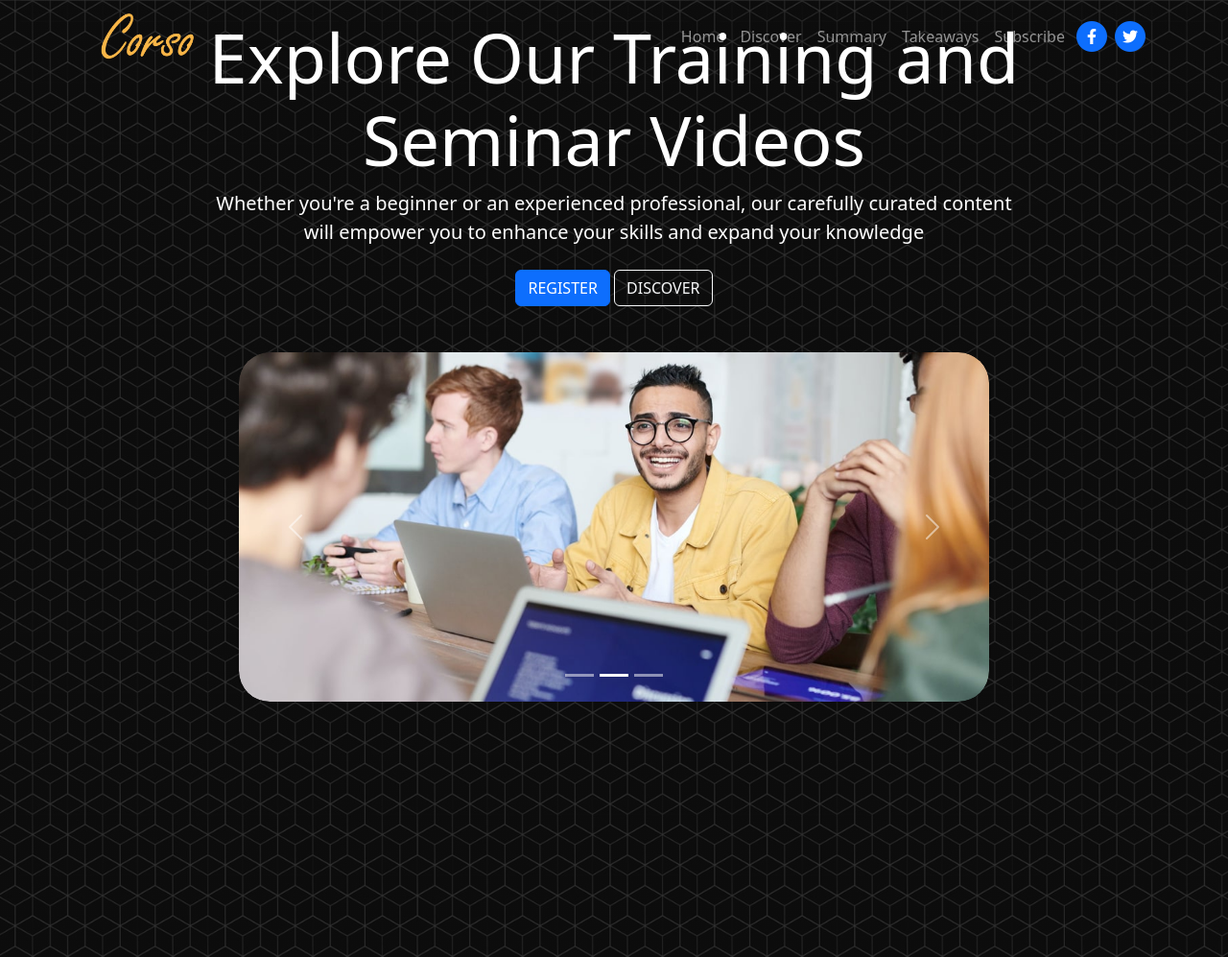
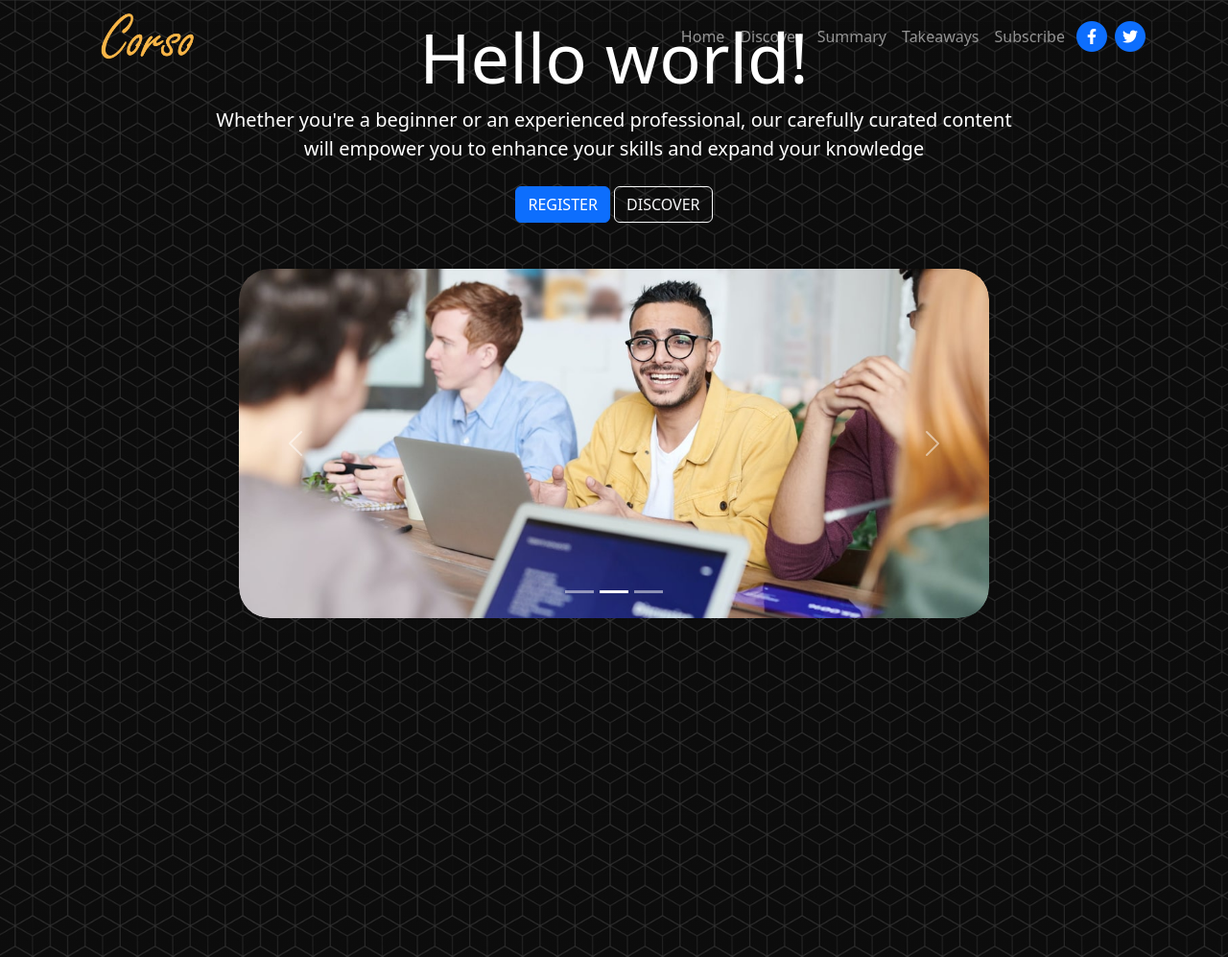
Before and after one commit to ChairatJay/Corso-Trainning-Website, a website: page index.html in a window 1280 px wide. Shown: the top 997 px of the page at 96% size. Drawn offline with nearby package versions, Linux system fonts and the light colour scheme; files that its build step writes are made by us from their sources.

Commit message:
Update index.html
update

```diff
--- a/index.html
+++ b/index.html
@@ -74,7 +74,7 @@
         <div class="row mb-5 text-center">
           <div class="col-12 text-container">
             <h1 class="display-2 text-white mt-3">
-              Explore Our Training and Seminar Videos
+              Hello world!
             </h1>
             <p class="lead text-white w-75 m-auto mb-4">
               Whether you're a beginner or an experienced professional, our
```
